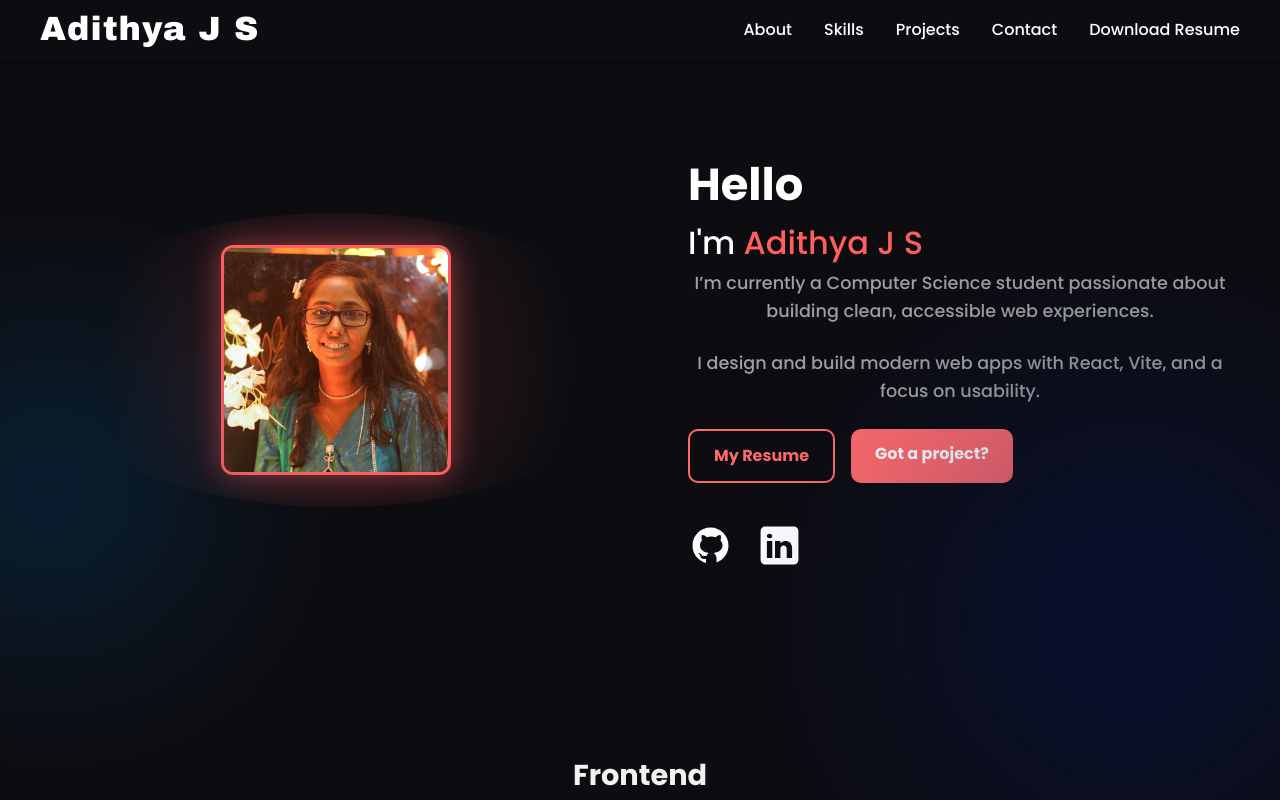
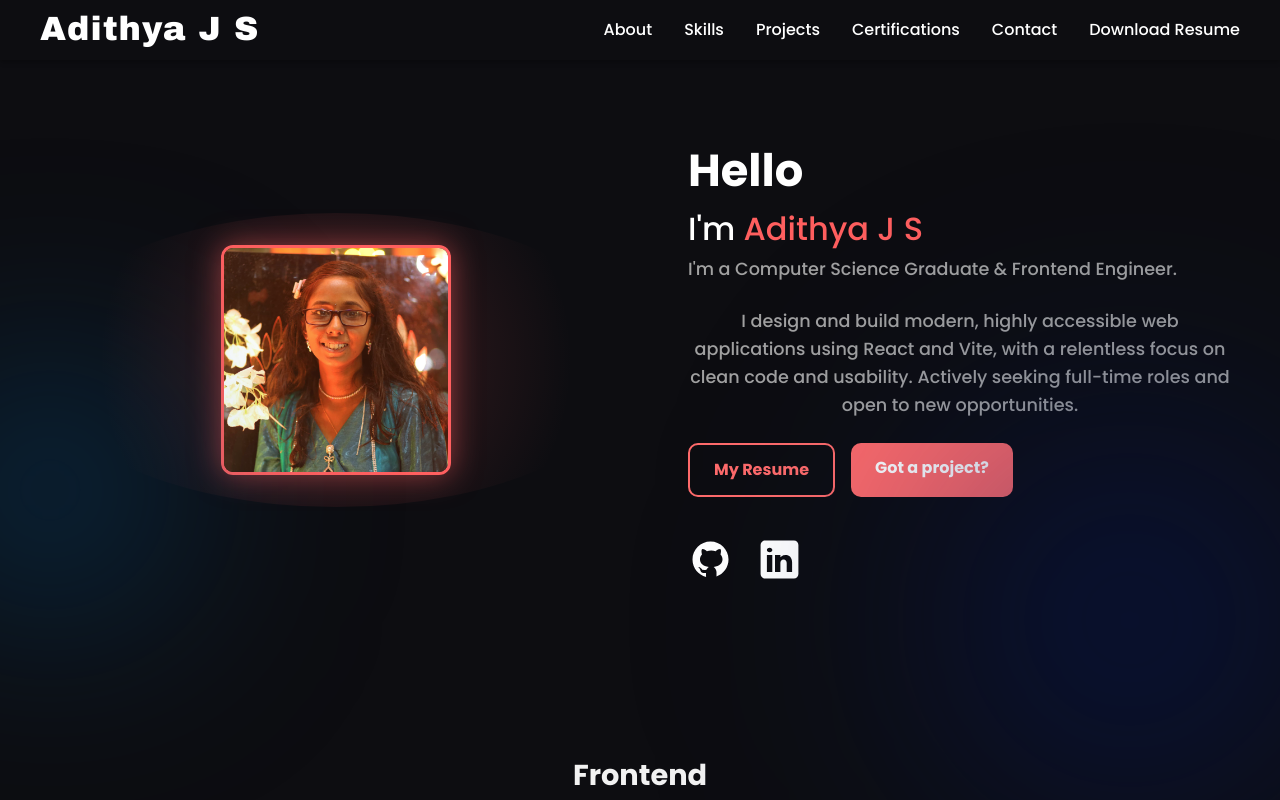
Before and after one commit to adithyajs22/portfolio, a React (Vite) app: page / in a window 1280 px wide. Shown: the top 800 px of the page. Built offline with nearby package versions, Linux system fonts and the light colour scheme.

Commit message:
new project added

```diff
--- a/src/components/HomeSection/HomeSection.jsx
+++ b/src/components/HomeSection/HomeSection.jsx
@@ -11,8 +11,8 @@ const HomeSection = () => {
       <h1>Hello</h1>
       <h2>I'm <span>Adithya J S</span></h2>
       <h1  className="right-floating-label"><strong>Frontend Developer & Tech Enthusiast</strong> </h1>
-      <p>I’m currently a Computer Science student passionate about building clean, accessible web experiences.</p>
-    <p>I design and build modern web apps with React, Vite, and a focus on usability.</p>
+      <p>I'm a Computer Science Graduate & Frontend Engineer. </p>
+    <p> I design and build modern, highly accessible web applications using React and Vite, with a relentless focus on clean code and usability. Actively seeking full-time roles and open to new opportunities.</p>
       <div className='herocontent'>
        <a className="btn-outlined" href="/resume.pdf" target="_blank" >My Resume</a>
        <a className="btn-filled" href="#contacts">Got a project?</a>
--- a/src/components/Navbar/Navbar.jsx
+++ b/src/components/Navbar/Navbar.jsx
@@ -11,8 +11,8 @@ const Navbar = () => {
        <div className={styles.right}>
        <a className={styles.about} href="#what-i-know">About</a>
        <a className={styles.skills} href="#skills">Skills</a>
-
        <a className={styles.projects}  href="#projects">Projects</a>
+       <a className={styles.certifications} href="#achievements">Certifications</a>
        <a className={styles.contact}href="#contacts">Contact</a>
        <a className={styles.resume} href='/resume.pdf' download> Download Resume</a>
        </div>
```
Also changed, not shown: 1 other file (tests, documents, lock files or other folders).
